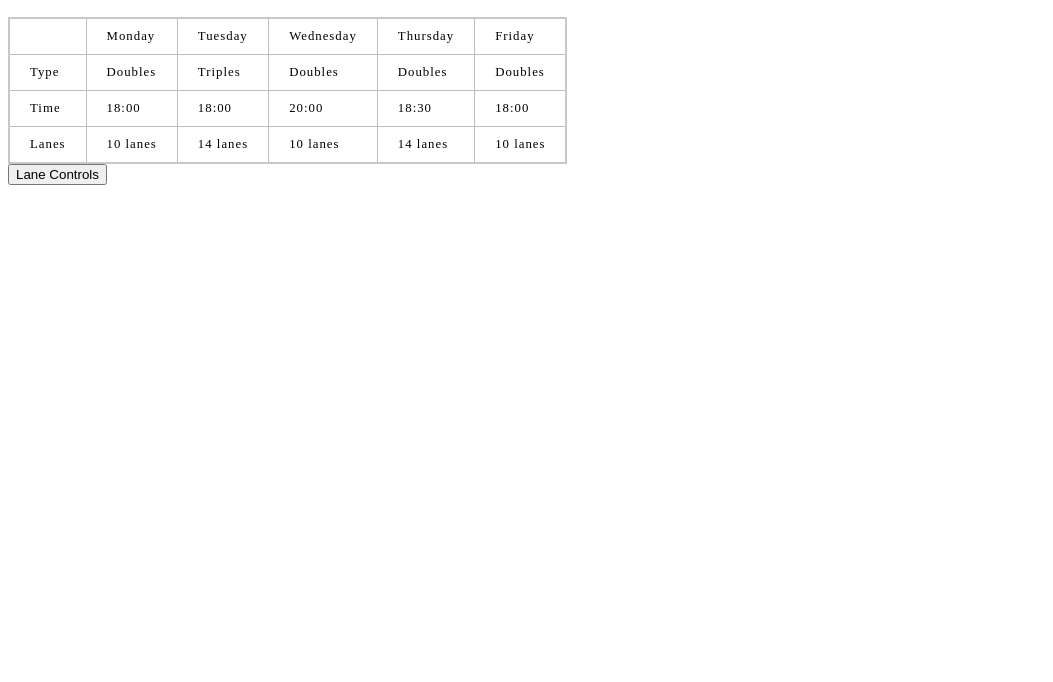
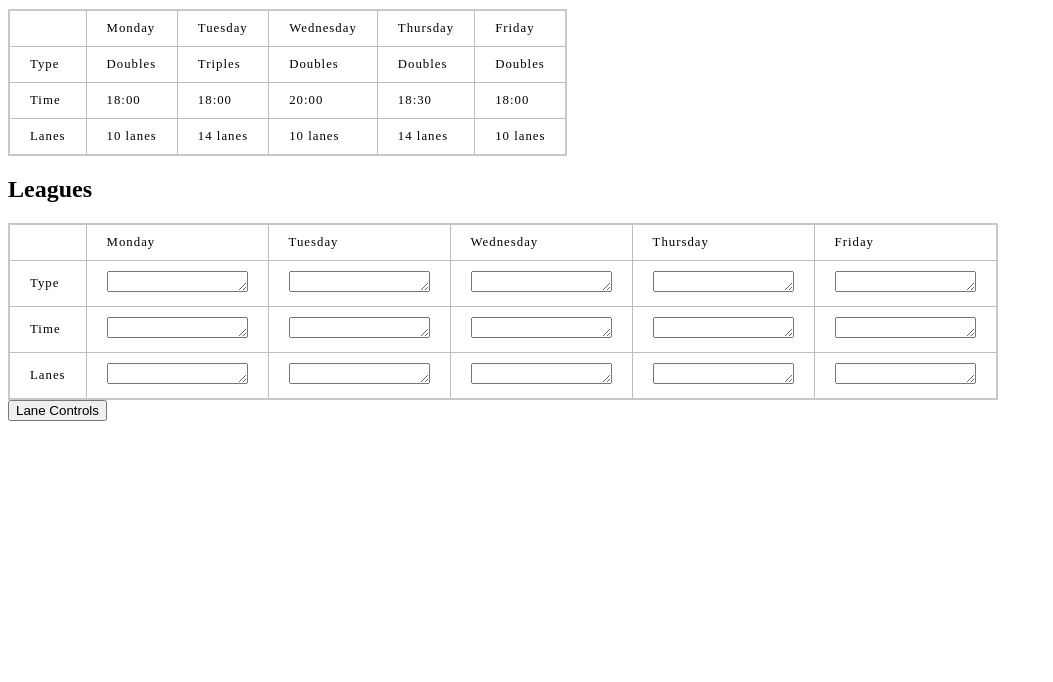
Before and after one commit to CybrChick007/ws_web_app, a website: page pages/control_league.html in a window 1280 px wide. Shown: the part 118-800 px from the top of the page, without its empty margins (0-1053 px from the left). Drawn offline with Linux system fonts and the light colour scheme.

Commit message:
:art: cosmetic changes

```diff
--- a/pages/control_league.html
+++ b/pages/control_league.html
@@ -15,7 +15,7 @@
     <!-- date and time -->
   </header>
 
-  <section class="league">
+  <section class="leagueDefault">
     <h2>Leagues</h2>
     <table>
       <tr>
@@ -54,6 +54,45 @@
     <!-- timetable for the week -->
   </section>
 
+  <section class="leagueChange">
+    <h2>Leagues</h2>
+    <table>
+      <tr>
+        <td>&nbsp;</td>
+        <td>Monday</td>
+        <td>Tuesday</td>
+        <td>Wednesday</td>
+        <td>Thursday</td>
+        <td>Friday</td>
+      </tr>
+      <tr>
+        <td>Type</td>
+        <td><textarea name="" rows="1" cols="15"></textarea></td>
+        <td><textarea name="" rows="1" cols="15"></textarea></td>
+        <td><textarea name="" rows="1" cols="15"></textarea></td>
+        <td><textarea name="" rows="1" cols="15"></textarea></td>
+        <td><textarea name="" rows="1" cols="15"></textarea></td>
+      </tr>
+      <tr>
+        <td>Time</td>
+        <td><textarea name="" rows="1" cols="15"></textarea></td>
+        <td><textarea name="" rows="1" cols="15"></textarea></td>
+        <td><textarea name="" rows="1" cols="15"></textarea></td>
+        <td><textarea name="" rows="1" cols="15"></textarea></td>
+        <td><textarea name="" rows="1" cols="15"></textarea></td>
+      </tr>
+      <tr>
+        <td>Lanes</td>
+        <td><textarea name="" rows="1" cols="15"></textarea></td>
+        <td><textarea name="" rows="1" cols="15"></textarea></td>
+        <td><textarea name="" rows="1" cols="15"></textarea></td>
+        <td><textarea name="" rows="1" cols="15"></textarea></td>
+        <td><textarea name="" rows="1" cols="15"></textarea></td>
+      </tr>
+    </table>
+    <!-- timetable for the week -->
+  </section>
+
   <section class="leagueTable">
 
   </section>
--- /dev/null
+++ b/pages/dash_style.css
@@ -0,0 +1,32 @@
+body {
+  display: grid;
+  grid-template-columns: repeat(3, 1fr);
+  grid-template-rows:  1fr 2fr 2fr;
+
+  grid-template-areas: "header league league"
+                       "lanes parts parts"
+                       "lanes issues issues";
+
+  height: 100vh;
+  width: 100vw;
+}
+
+header {
+  grid-area: header;
+}
+
+.lanes {
+  grid-area: lanes;
+}
+
+.league{
+  grid-area: league;
+}
+
+.parts{
+  grid-area: parts;
+}
+
+.issues{
+  grid-area: issues;
+}
--- a/pages/stylesheet.css
+++ b/pages/stylesheet.css
@@ -1,16 +1,3 @@
-html {
-  display: grid;
-  grid-template-columns: repeat(3, 1fr)r;
-  grid-template-rows:  1fr 2fr 2fr;
-
-  grid-template-areas: "header header header"
-                       "lanes parts issues"
-                       "league spare spare";
-  height: 100vh;
-  width: 100vw;
-}
-
-
 table {
   border: 2px solid rgb(200,200,200);
   border-collapse: collapse;
@@ -23,35 +10,11 @@ td {
   padding: 10px 20px;
 }
 
-header {
-  grid-area: header;
-}
 
-.lanes {
-  grid-area: lanes;
-}
-
-.league{
-  grid-area: league;
-}
-
-.parts{
-  grid-area: parts;
-}
-
-.issues{
-  grid-area: issues;
-}
-
-.button{
+/* .button{
   grid-area: spare;
-}
+} */
 
 label{
   display: block;
 }
-
-.issuesInput {
-  height:50vw;
-  width: 40vw;
-}
```
Also changed, not shown: pages/control_lanes.html (+13 -13 lines), pages/index.html (+16 -14 lines), pages/script.js (added, +23 -0 lines), script.js (deleted, +0 -37 lines), pages/control_style.css (added).
